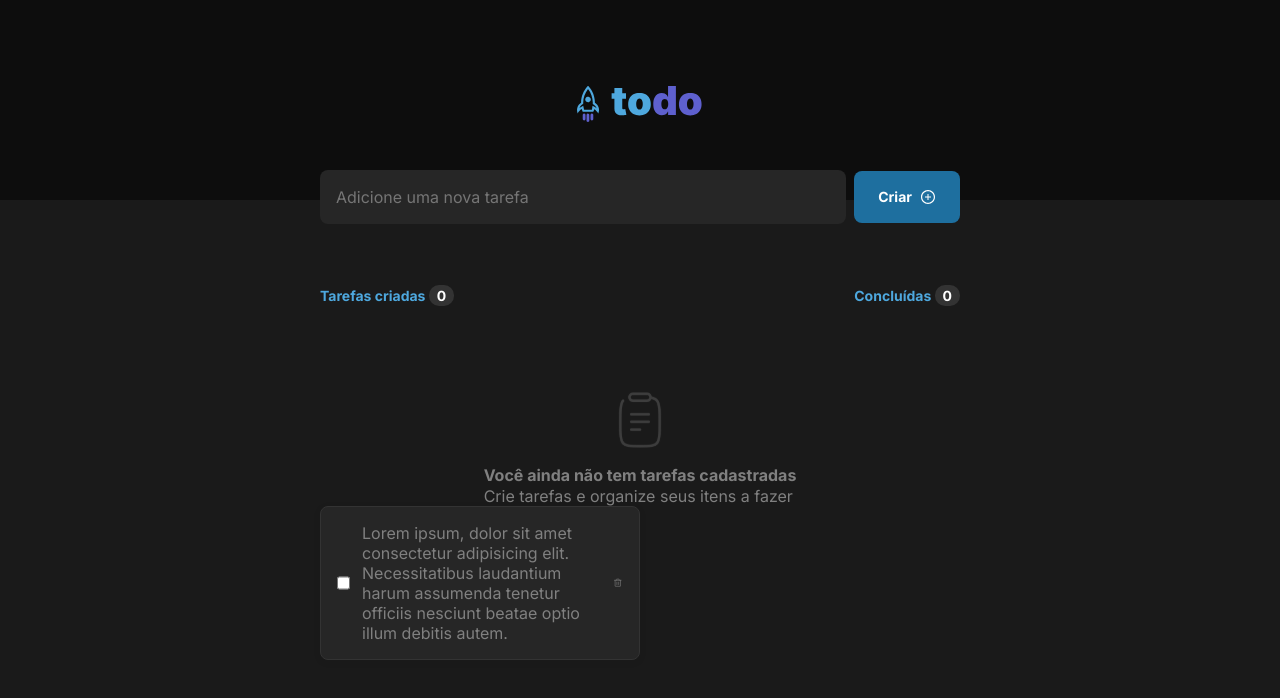
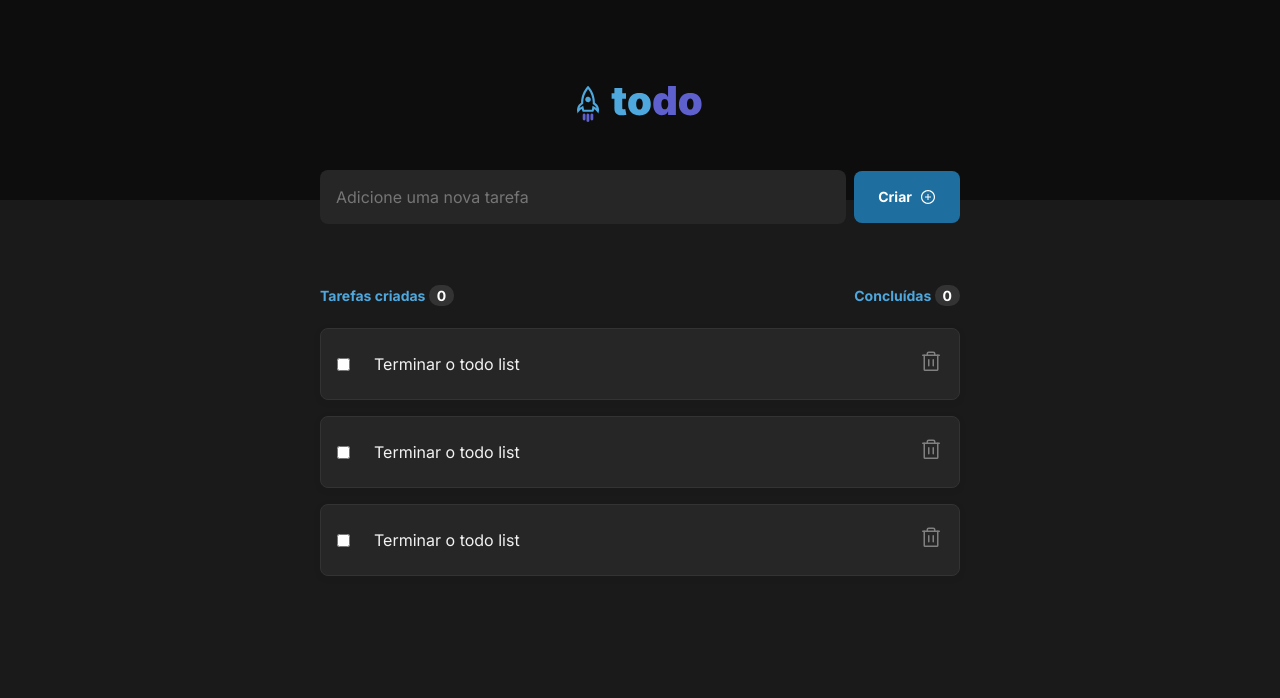
Before and after one commit to yagoafonso/todo-list, a React (Vite) app: page / in a window 1280 px wide. Shown: the top 698 px of the page. Built offline with nearby package versions, Linux system fonts and the light colour scheme.

Commit message:
creating tasks dynamically

```diff
--- a/src/App.tsx
+++ b/src/App.tsx
@@ -1,7 +1,7 @@
 import { useState } from 'react'
 import { Header } from './components/Header'
 import { HeaderTask } from './components/HeaderTask'
-import { ListTask } from './components/listTask'
+import { ListTask } from './components/ListTask'
 import { NewTask } from './components/NewTask'
 import { Task } from './components/Task'
 
--- a/src/components/ListTask.tsx
+++ b/src/components/ListTask.tsx
@@ -2,18 +2,34 @@ import ImgListEmpty from '../assets/list-empty.svg';
 import styles from './ListTask.module.css';
 import { Task } from './Task';
 
+const tasks = [
+  {
+    id: 1,
+    task: 'Terminar o todo list'
+  },
+  {
+    id: 1,
+    task: 'Terminar o todo list'
+  },
+  {
+    id: 1,
+    task: 'Terminar o todo list'
+  },
+]
 
 export function ListTask(){
+  console.log(tasks);
   return(
     <section className={styles.contentTask}>
-      <div className={styles.contentEmpty}>
+      {/* <div className={styles.contentEmpty}>
         <img src={ImgListEmpty} alt="" />
         <p>
           <strong>Você ainda não tem tarefas cadastradas</strong><br />
           Crie tarefas e organize seus itens a fazer
         </p>
-      </div>
-      <Task />
+      </div> */}
+      {tasks.map(content => { return <Task task={content.task}/> })}
+
     </section>
   );
 
--- a/src/components/Task.module.css
+++ b/src/components/Task.module.css
@@ -1,22 +1,33 @@
-.contentTask{
-  width: 100;
+.task{
+  width: 100%;
+  height: 4.5rem;
   display: flex;
   align-items: center;
   padding: 16px;
   gap: 12px;
   justify-content: space-between;
-  width: 50%;
   background: var(--gray-500);
   border: 1px solid var(--gray-400);
   box-shadow: 0px 2px 8px rgba(0, 0, 0, 0.06);
   border-radius: 8px;
+  color:  var(--gray-100);
+}
+.task button{
+  background: transparent;
+  border: 0;
+  cursor: pointer;
+  color: var(--gray-300);
 }
 
-.contentTask input[type=checkbox]{
-  width: 24px;
-  height: 24px;
-  border-radius: 12px;
+.task button:hover{
+  color: var(--red);
 }
-.checkmark {
-  border-radius: 12px;
+
+.contentTask {
+  width: 100%;
 }
+
+
+.task + .task{
+  margin-top: 1rem;
+}
--- a/src/components/Task.tsx
+++ b/src/components/Task.tsx
@@ -1,16 +1,40 @@
 import { Trash } from "phosphor-react";
+import { useState } from "react";
 
+
+export interface TaskProps {
+  task: string;
+}
 import styles from './Task.module.css';
 
-export function Task(){
+export function Task({task} : TaskProps){
+
+  const [isChecked, setIsChecked] = useState(false);
+
+  function handleChangeChecked(){
+      setIsChecked(!isChecked);
+  }
   return (
-    <div className={styles.contentTask}>
-      <input type="checkbox" className={styles.checkmark}/>
-      <p>Lorem ipsum, dolor sit amet consectetur adipisicing elit. Necessitatibus
-        laudantium harum assumenda tenetur officiis nesciunt beatae optio illum
-        debitis autem.
-      </p>
-      <Trash size={48}/>
+    <div className={styles.task}>
+      <input
+        type="checkbox"
+        className={styles.checkmark}
+        checked={isChecked}
+        onChange={handleChangeChecked}
+      />
+      <label htmlFor="checkbox"></label>
+      <div className={styles.contentTask}>
+        {
+          isChecked ? (
+            <p><s>{task}</s></p>
+          ) : (
+            <p>{task}</p>
+          )
+        }
+      </div>
+      <button title="Deletar tarefa">
+        <Trash size={24}/>
+      </button>
     </div>
   );
 }
--- a/src/global.css
+++ b/src/global.css
@@ -1,11 +1,14 @@
 :root {
     --white: #FFFFFF;
+    --red: #FF0000;
 
     --purple-300: #8284FA;
+    --purple-500: #5E60CE;
 
     --blue-300: #4EA8DE;
     --blue-500: #1E6F9F;
 
+    --gray-100: #F2F2F2;
     --gray-300: #808080;
     --gray-400: #333333;
     --gray-500: #262626;
```
